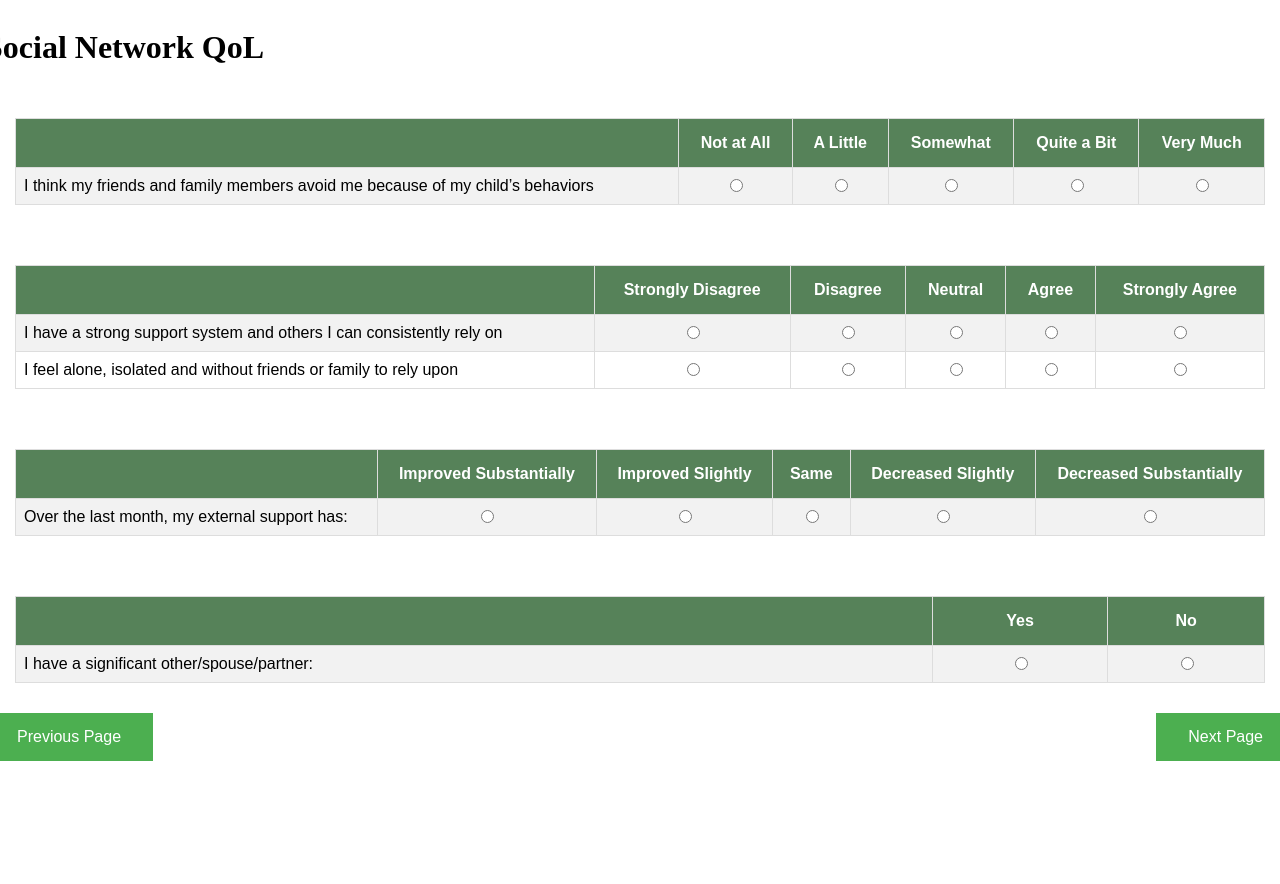
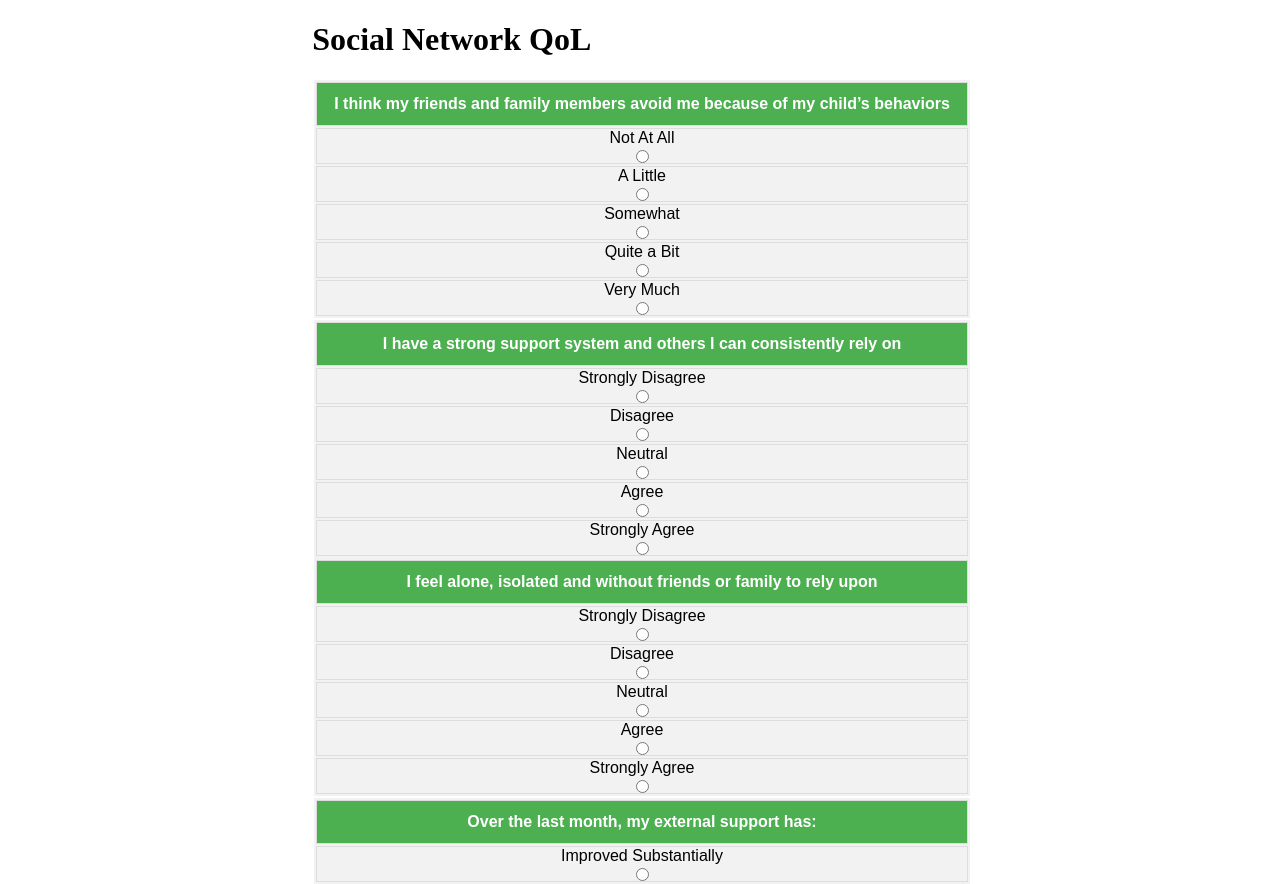
Before and after one commit to asaf17/autism-survey, a website: page Website/CFQL2/5_cfql2_SocialNetworkSurvey.html in a window 1280 px wide. Shown: the top 884 px of the page. Before the commit the page ends 800 px from the top, so only its background shows below. Drawn offline with Linux system fonts and the light colour scheme.

Commit message:
Created Mobile CSS

```diff
--- a/Website/CFQL2/5_cfql2_SocialNetworkSurvey.html
+++ b/Website/CFQL2/5_cfql2_SocialNetworkSurvey.html
@@ -15,7 +15,7 @@
 
 
     <div class="quiz_div">
-        <table class="Quiz_table">
+        <table class="Quiz_table somewhat">
             <tr>
                 <th></th>
                 <th>Not at All</th>
@@ -37,7 +37,7 @@
         </table>
     </div>
     <div class="quiz_div">
-        <table class="Quiz_table">
+        <table class="Quiz_table agree">
             <tr>
                 <th></th>
                 <th>Strongly Disagree</th>
@@ -67,7 +67,7 @@
         </table>
     </div>
     <div class="quiz_div">
-        <table class="Quiz_table">
+        <table class="Quiz_table improved">
             <tr>
                 <th></th>
                 <th>Improved Substantially</th>
@@ -88,7 +88,7 @@
     </div>
 
     <div class="quiz_div">
-        <table class="Quiz_table">
+        <table class="Quiz_table affirmative">
             <tr>
                 <th></th>
                 <th>Yes</th>
--- a/Website/css/style.css
+++ b/Website/css/style.css
@@ -1,8 +1,10 @@
 body {
     display: flex;
     justify-content: center;
+    margin:0px;
 
 }
+
 #main_div{
     display: flex;
     flex-direction: column;
@@ -10,8 +12,11 @@ body {
     padding: 50px;
 }
 .form_options{
-    /*padding-right: 50px;*/
+    padding-right: 50px;
     font-size: 50px;
+}
+.test_main{
+    width: 100%;
 }
 
 #cfql_check{
@@ -60,11 +65,12 @@ body {
 
 .Quiz_table tr:hover {background-color: #ddd;}
 
+
 .Quiz_table th {
     border: 1px solid #ddd;
     padding:15px;
-    /*padding-top: 12px;*/
-    /*padding-bottom: 12px;*/
+    padding-top: 12px;
+    padding-bottom: 12px;
     text-align: center;
     /*background-color: #04AA6D;*/
     background-color: #568259;
@@ -99,3 +105,90 @@ body {
     display: flex;
     justify-content: flex-end;
 }
+.invis{
+    display: none;
+}
+@media
+only screen and (max-width: 1000px),
+(min-device-width: 768px) and (max-device-width: 1024px)  {
+
+    body{
+        width: 100%;
+    }
+    .quiz_div{
+        width: 100%;
+        padding: 0px;
+        margin: 2px;
+    }
+    .quiz_div th, .quiz_div td{
+        padding: 0px;
+        margin: 2px;
+    }
+
+    form{
+        width: 100%;
+        padding: 0px;
+
+    }
+    th{
+        display: none;
+    }
+    .invis{
+        display: block;
+
+    }
+    tr{
+        background-color: #f2f2f2
+    }
+    /*td:nth-of-type(1):before { content: "First Name"; }*/
+    td{
+        display: flex;
+        flex-direction: column;
+        justify-content: center;
+        align-items: center;
+    }
+
+    td:nth-child(1){
+        background-color: #4CAF50;
+        font-weight: bold;
+        border: 1px solid #ddd;
+        padding:15px;
+        padding-top: 12px;
+        padding-bottom: 12px;
+        text-align: center;
+        color: white;
+
+    }
+    tr:hover {all: unset;}
+    /*disagree responses*/
+    .agree td:nth-of-type(2):before { content: "Strongly Disagree"; }
+    .agree td:nth-of-type(3):before { content: "Disagree"; }
+    .agree td:nth-of-type(4):before { content: "Neutral"; }
+    .agree td:nth-of-type(5):before { content: "Agree"; }
+    .agree td:nth-of-type(6):before { content: "Strongly Agree"; }
+    /*improved responses*/
+    .improved td:nth-of-type(2):before { content: "Improved Substantially"; }
+    .improved td:nth-of-type(3):before { content: "Improved Slightly"; }
+    .improved td:nth-of-type(4):before { content: "Same"; }
+    .improved td:nth-of-type(5):before { content: "Decreased Slightly"; }
+    .improved td:nth-of-type(6):before { content: "Devreased Substantially"; }
+    /*not at all..*/
+    .somewhat td:nth-of-type(2):before { content: "Not At All"; }
+    .somewhat td:nth-of-type(3):before { content: "A Little"; }
+    .somewhat td:nth-of-type(4):before { content: "Somewhat"; }
+    .somewhat td:nth-of-type(5):before { content: "Quite a Bit"; }
+    .somewhat td:nth-of-type(6):before { content: "Very Much"; }
+    /*partner QoL      */
+    .partner td:nth-of-type(2):before { content: "Biological Parent"; }
+    .partner td:nth-of-type(3):before { content: "Non-Biological Parent"; }
+    .partner td:nth-of-type(4):before { content: "Other"; }
+    /*sometimes responses*/
+    .never td:nth-of-type(2):before { content: "Never"; }
+    .never td:nth-of-type(3):before { content: "Rarely"; }
+    .never td:nth-of-type(4):before { content: "Sometimes"; }
+    .never td:nth-of-type(5):before { content: "Often"; }
+    .never td:nth-of-type(6):before { content: "Always"; }
+    /*yes/no responses*/
+    .affirmative td:nth-of-type(2):before { content: "Yes"; }
+    .affirmative td:nth-of-type(3):before { content: "No"; }
+}
```
Also changed, not shown: Website/ASDQ2/1_asdq2.html (+4 -1 lines), Website/ASDQ2/2_asdq2.html (+4 -1 lines), Website/ASDQ2/3_asdq2.html (+5 -2 lines), Website/ASDQ2/4_asdq2.html (+4 -1 lines), Website/ASDQ2/5_asdq2.html (+4 -1 lines), Website/ASDQ2/6_asdq2.html (+4 -1 lines), Website/ASDQ2/7_asdq2.html (+4 -1 lines), Website/CFQL2/1_cfql2_ChildSurvey.html (+2 -2 lines), Website/CFQL2/2_cfql2_FamilySurvey.html (+3 -3 lines), Website/CFQL2/3_cfql2_CaregiverSurvey.html (+2 -2 lines), Website/CFQL2/4_cfql2_FinancialSurvey.html (+2 -2 lines), Website/CFQL2/7_cfql2_PartnerRelationshipSurvey.html (+3 -3 lines), Website/CFQL2/8_cfql2_CopingSurvey.html (+2 -2 lines).
